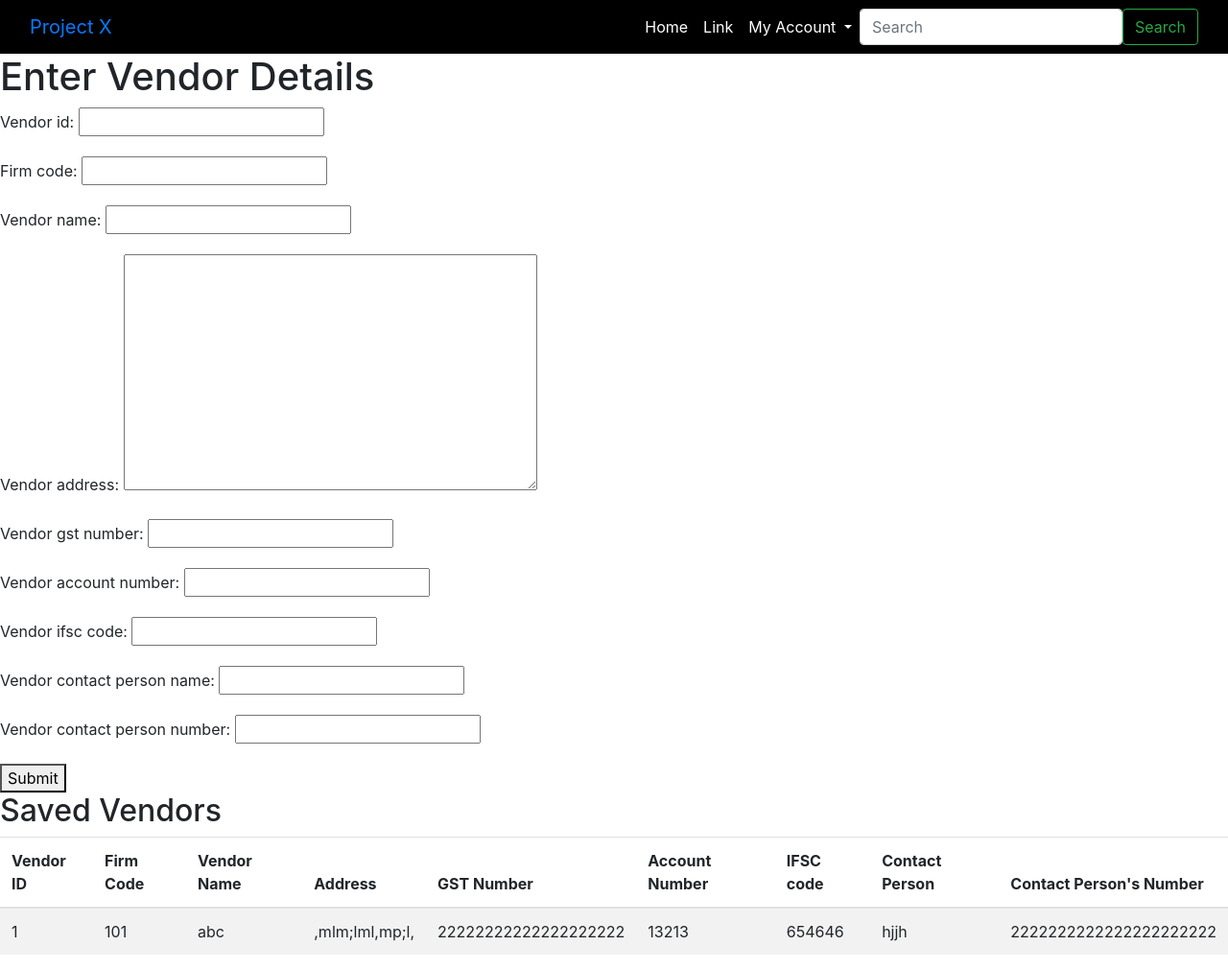
After one commit to arush420/Project-X, a Django app: page /employees/vendor-information-input/ in a window 1280 px wide. The commit adds this page. Shown: the whole page at 96% size. Run offline with Django 5.2, Linux system fonts and the light colour scheme; data comes from the database, SQL or seed files in the repository; both versions use the stored data as it was after the commit; some libraries are stand-ins or nearby versions.

Commit message:
Vender details model added

```diff
--- a/salary_management/employees/forms.py
+++ b/salary_management/employees/forms.py
@@ -1,5 +1,5 @@
 from django import forms
-from .models import Employee, Task, Payment, PurchaseItem
+from .models import Employee, Task, Payment, PurchaseItem, VendorInformation
 from django.contrib.auth.forms import AuthenticationForm
 
 
@@ -44,3 +44,11 @@ class PurchaseItemForm(forms.ModelForm):
             'purchased_item', 'category', 'hsn_code', 'date_of_purchase',
             'per_unit_cost', 'units_bought', 'cgst_rate', 'sgst_rate', 'igst_rate'
         ]
+# Adding Vendor forms
+class VendorInformationForm(forms.ModelForm):
+    class Meta:
+        model = VendorInformation
+        fields = [
+            'vendor_id', 'firm_code', 'vendor_name', 'vendor_address', 'vendor_gst_number', 'vendor_account_number',
+            'vendor_ifsc_code', 'vendor_contact_person_name', 'vendor_contact_person_number'
+        ]
--- a/salary_management/employees/templates/employees/home.html
+++ b/salary_management/employees/templates/employees/home.html
@@ -17,6 +17,7 @@
         <a href="{% url 'employees:upload_excel' %}" class="btn btn-primary">Upload Excel</a>
         <a href="{% url 'employees:register' %}" class="btn btn-primary">Register</a>
         <a href="{% url 'employees:purchase_item_input' %}" class="btn btn-primary">Purchase Item</a>
+        <a href="{% url 'employees:vendor_information_input' %}" class="btn btn-primary">Vendor Information</a>
     </div>
 
     <div class="container mt-4">
--- /dev/null
+++ b/salary_management/employees/templates/employees/vendor_information_input.html
@@ -0,0 +1,48 @@
+{% extends 'base.html' %}
+
+{% block title %}Vendor Details Input{% endblock %}
+
+{% block content %}
+    <h1>Enter Vendor Details</h1>
+    <form method="post">
+        {% csrf_token %}
+        {{ form.as_p }}
+        <button type="submit">Submit</button>
+    </form>
+
+    <h2>Saved Vendors</h2>
+    <table class="table table-striped">
+        <thead>
+            <tr>
+                <th>Vendor ID</th>
+                <th>Firm Code</th>
+                <th>Vendor Name</th>
+                <th>Address</th>
+                <th>GST Number</th>
+                <th>Account Number</th>
+                <th>IFSC code</th>
+                <th>Contact Person</th>
+                <th>Contact Person's Number</th>
+            </tr>
+        </thead>
+        <tbody>
+            {% for vendor in vendor_information %}
+                <tr>
+                    <td>{{ vendor.vendor_id }}</td>
+                    <td>{{ vendor.firm_code }}</td>
+                    <td>{{ vendor.vendor_name }}</td>
+                    <td>{{ vendor.vendor_address }}</td>
+                    <td>{{ vendor.vendor_gst_number }}</td>
+                    <td>{{ vendor.vendor_account_number }}</td>
+                    <td>{{ vendor.vendor_ifsc_code }}</td>
+                    <td>{{ vendor.vendor_contact_person_name }}</td>
+                    <td>{{ vendor.vendor_contact_person_number }}</td>
+                </tr>
+            {% empty %}
+                <tr>
+                    <td colspan="9">No vendor entries available.</td>
+                </tr>
+            {% endfor %}
+        </tbody>
+    </table>
+{% endblock %}
--- a/salary_management/employees/urls.py
+++ b/salary_management/employees/urls.py
@@ -16,4 +16,5 @@ urlpatterns = [
     path('logout/', views.logout_view, name='logout'),
     path('dashboard/', views.dashboard_view, name='dashboard'),
     path('purchase-item-input/', views.purchase_item_input, name='purchase_item_input'),
+    path('vendor-information-input/', views.vendor_information_input, name='vendor_information_input'),
 ]
--- a/salary_management/employees/views.py
+++ b/salary_management/employees/views.py
@@ -1,8 +1,8 @@
 from django.shortcuts import render, redirect, get_object_or_404
-from .models import Employee, Salary, Task, Profile, Payment, PurchaseItem
+from .models import Employee, Salary, Task, Profile, Payment, PurchaseItem, VendorInformation
 from django.db.models import Q
 from django.utils import timezone
-from .forms import EmployeeForm, TaskForm, ExcelUploadForm, PaymentForm, PurchaseItemForm
+from .forms import EmployeeForm, TaskForm, ExcelUploadForm, PaymentForm, PurchaseItemForm, VendorInformationForm
 from django.views import View
 from django.views.generic import ListView
 from django.urls import reverse_lazy
@@ -303,3 +303,18 @@ def purchase_item_input(request):
     purchases = PurchaseItem.objects.all()
 
     return render(request, 'employees/purchase_item_input.html', {'form': form, 'purchases': purchases})
+
+
+def vendor_information_input(request):
+    if request.method == 'POST':
+        form = VendorInformationForm(request.POST)
+        if form.is_valid():
+            form.save()
+            return redirect('employees:vendor_information_input')  # Redirect after saving the form
+    else:
+        form = VendorInformationForm()
+
+    # Retrieve all vendor information from the database
+    vendor_information = VendorInformation.objects.all()
+
+    return render(request, 'employees/vendor_information_input.html', {'form': form, 'vendor_information': vendor_information})
```
Also changed, not shown: salary_management/employees/models.py (+58 -95 lines), salary_management/db.sqlite3, salary_management/employees/migrations/0007_vendorinformation_purchaseitem_category_and_more.py (added), 1 other file.
